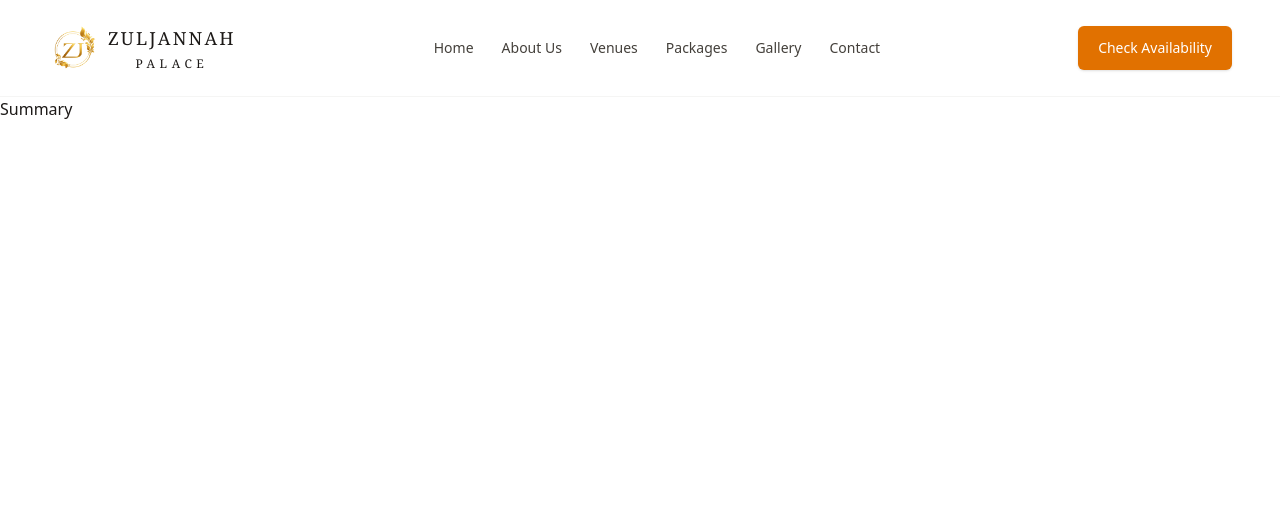
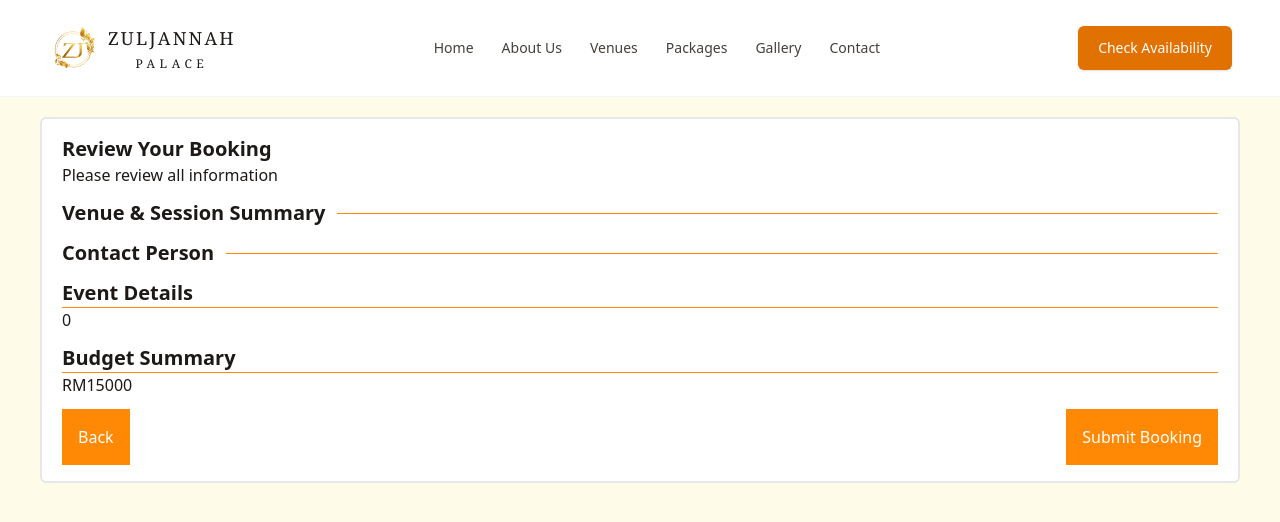
Before and after one commit to ggs0n/WeddingBookingSystem, a Next.js app in the folder weddingbooking.web/: page /summary in a window 1280 px wide. Shown: the top 522 px of the page. Built offline with nearby package versions, Linux system fonts and the light colour scheme.

Commit message:
Add summary page

```diff
--- a/weddingbooking.web/app/customerdetail/page.tsx
+++ b/weddingbooking.web/app/customerdetail/page.tsx
@@ -34,9 +34,9 @@ export default function CustomerDetail ()
     }
 
     return (
-        <div className="bg-yellow-100">
-            <div className="py-4 px-5 mt-5 p-4 mx-auto max-w-300 border border-2 rounded-md border-gray-200 bg-white">
-                <div>
+        <div className="bg-yellow-100 min-h-500">
+            <div className="py-4 px-5 mt-5 mx-auto max-w-300 border border-2 rounded-md border-gray-200 bg-white">
+                <div className="p-6">
                     <h1 className="text-2xl">Your Details</h1>
                     <p>Please provide your information to continue</p>
 
--- a/weddingbooking.web/app/summary/page.tsx
+++ b/weddingbooking.web/app/summary/page.tsx
@@ -1,7 +1,59 @@
+"use client"
+
+import { useBookingStore } from "@/store/bookingStore"
+
 export default function Summary ()
 {
+    const bookingstore = useBookingStore((state)=> state.booking);
+
     return (
-    <>Summary
-    </>
+            <div className="bg-yellow-50 min-h-500">
+                <div className="py-4 px-5 mt-5 mx-auto max-w-300 border border-2 rounded-md border-gray-200 bg-white">
+                    <div className="mb-3">
+                        <h1 className="text-xl font-bold">Review Your Booking</h1>
+                        <p>Please review all information</p>
+                    </div>
+
+                    <div className="mb-3">
+                        <div className="flex items-center gap-3">
+                            <h1 className="shrink-0 text-xl font-bold">Venue & Session Summary</h1>
+                            <div className="h-px flex-1 bg-orange-400" aria-hidden="true" />
+                        </div>
+                        <h1>{bookingstore.venue}</h1>
+                        <h1>{bookingstore.date}</h1>
+                        <h1>{bookingstore.session}</h1>
+                    </div>
+
+                    <div className="mb-3">
+                        <div className="flex items-center gap-3">
+                        <h1 className="shrink-0 text-xl font-bold">Contact Person</h1>
+                        <div className="h-px flex-1 bg-orange-400" aria-hidden="true" />
+                        </div>
+                        <h1>{bookingstore.customerEmail}</h1>
+                        <h1>{bookingstore.customerName}</h1>
+                        <h1>{bookingstore.customerPhone}</h1>
+                    </div>
+
+                    <div className="mb-3">
+                        <h1 className="text-xl font-bold">Event Details</h1>
+                        <div className="h-px flex-1 bg-orange-400" aria-hidden="true" />
+                        <h1>{bookingstore.brideName}</h1>
+                        <h1>{bookingstore.groomName}</h1>
+                        <h1>{bookingstore.guestCount}</h1>
+                        <h1>{bookingstore.typeOfEvent}</h1>
+                    </div>
+
+                    <div className="mb-3">
+                        <h1 className="text-xl font-bold">Budget Summary</h1>
+                        <div className="h-px flex-1 bg-orange-400" aria-hidden="true" />
+                        <h1>RM15000</h1>
+                    </div>
+
+                    <div className="flex justify-between">
+                        <button className="bg-orange-400 text-white p-4">Back</button>
+                        <button className="bg-orange-400 text-white p-4">Submit Booking</button>
+                    </div>
+                </div>
+            </div>
     )
 }
```
